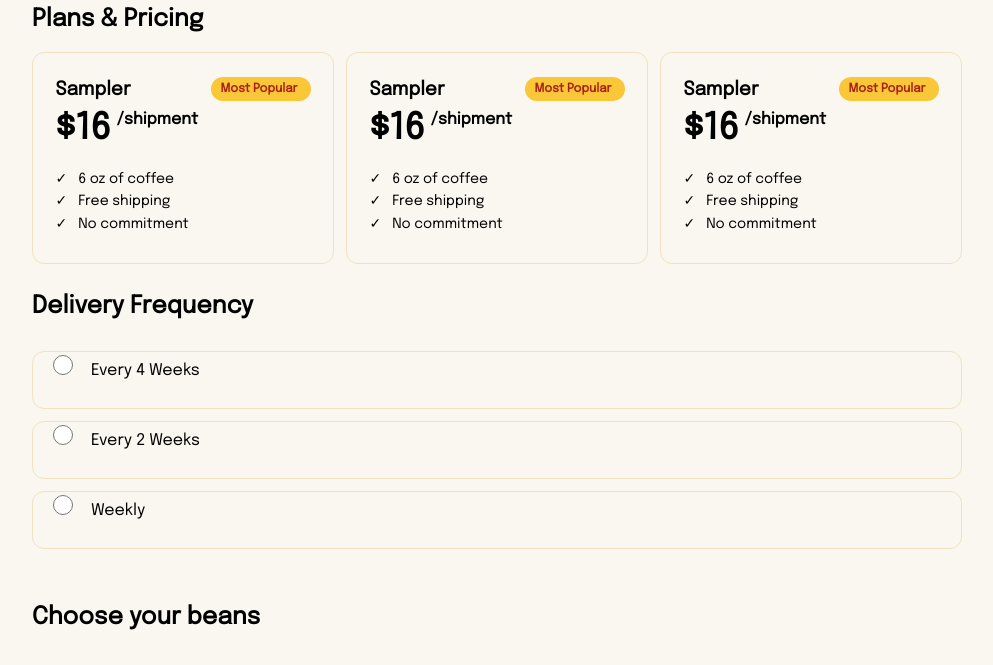
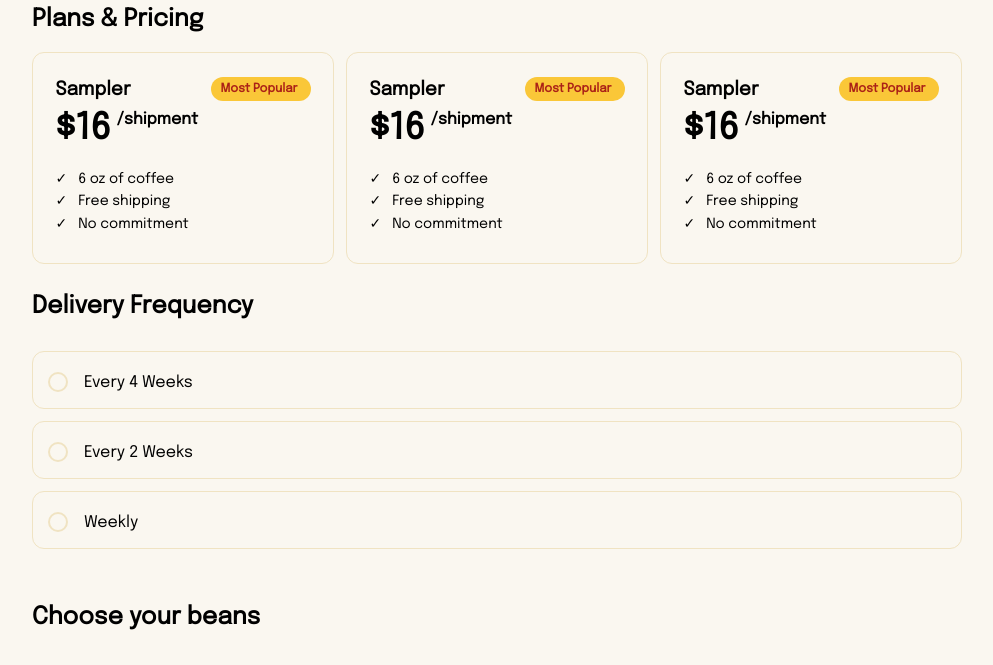
Before and after one commit to mpratdev/COFFEE-INDEX, a plain HTML site: page subscriptions.html in a window 1280 px wide. Shown: the part 764-1429 px from the top of the page, without its empty margins (143-1136 px from the left). Drawn offline with Linux system fonts and the light colour scheme.

Commit message:
subscription plans and delivery sections

```diff
--- a/styles.css
+++ b/styles.css
@@ -1,18 +1,14 @@
 /* GENERAL */
-
 
 body {
   margin: 0;
   padding: 0;
   background-color: #FAF7F0;
-    font-family: 'Epilogue' , monospace;
+  font-family: 'Epilogue', monospace;
 }
 
 
-
-
 /* NAVIGATION BAR */
-
 
 nav {
   width: 100%;
@@ -23,13 +19,11 @@ body {
   box-sizing: border-box;
 }
 
-
 #nav-a-crown {
   text-decoration: none;
   color: currentColor;
   display: flex;
 }
-
 
 .div-nav-icon {
   display: flex;
@@ -39,7 +33,6 @@ body {
   letter-spacing: 1px;
   align-items: center;
 }
-
 
 .div-nav-icon svg {
   vertical-align: middle;
@@ -235,7 +228,7 @@ body {
 }
 
 
-  /* SUBSCRIPTIONS */
+/* SUBSCRIPTIONS header */
 
 .header-subscription {
   background-image: url(https://tse3.mm.bing.net/th/id/OIG4.pZsN74Ub5Nv59m9yCSlH?pid=ImgGn);
@@ -244,6 +237,9 @@ body {
   background-position: 0 -20px;
   border-radius: 16px;
 }
+
+
+/* SUBSCRIPTIONS sections */
 
 #h2-better {
   font-size: 36px;
@@ -258,6 +254,9 @@ body {
 .section-subscription {
   margin-top: 30px;
 }
+
+
+/* SUBSCRIPTIONS cards - plans & pricing*/
 
 .section-card-subscription {
   width: 300px;
@@ -274,6 +273,18 @@ body {
 
 .section-card-subscription:hover {
   background: #F0E3C2;
+  border-color: #FAC738;
+}
+
+/* static background and border when checked */
+
+.transparent {
+  display: none;
+}
+
+input[type="radio"]:checked+.section-card-subscription {
+  background: #F0E3C2;
+  border-color: #FAC738;
 }
 
 .subs-ul {
@@ -331,9 +342,17 @@ body {
   margin-right: 11px;
 }
 
+
+/* SUBSCRIPTIONS section - delivery frequency */
+
 .delivery-frequency {
   height: 224px;
   padding-top: 12px;
+}
+
+.week-2 {
+  margin-top: 12px;
+  margin-bottom: 12px;
 }
 
 .delivery-form-input {
@@ -341,14 +360,56 @@ body {
   height: 56px;
   border: 1px solid #F0E3C2;
   border-radius: 12px;
+  display: flex;
+  align-items: center;
 }
 
-  .delivery-form-input input{
-    width: 50px;
-    height: 20px;
+.delivery-form-input span {
+  padding-top: 6px;
 }
 
-  .week-2 {
-    margin-top: 12px;
-    margin-bottom: 12px;
+.delivery-form-input input[type="radio"] {
+  appearance: none;
+  -webkit-appearance: none;
+  -moz-appearance: none;
+  width: 20px;
+  height: 20px;
+  border: 2px solid #F0E3C2;
+  border-radius: 50%;
+  outline: none;
+  margin-right: 16px;
+  background-color: #faf7f0;
+  position: relative;
+  margin: 19px 16px 15px 15px;
 }
+
+.delivery-form-input input[type="radio"]::before {
+  content: "";
+  display: block;
+  width: 10px;
+  height: 10px;
+  background-color: transparent;
+  border-radius: 50%;
+  position: absolute;
+  top: 50%;
+  left: 50%;
+  transform: translate(-50%, -50%);
+}
+
+.delivery-form-input input[type="radio"]:checked::before {
+  background-color: #FAC738;
+}
+
+input[type="radio"]:checked {
+  border-color: #FAC738;
+}
+
+/* background and border change when checked */
+.delivery-form-input:has(input:checked) {
+  background-color: #F0E3C2;
+  border-color: #FAC738;
+}
+
+.delivery-form-input:has(input:checked) input[type="radio"]:checked {
+  background-color: #F0E3C2;
+}
--- a/subscriptions.html
+++ b/subscriptions.html
@@ -1,5 +1,6 @@
 <!DOCTYPE html>
 <html lang="en">
+
 <head>
   <meta charset="UTF-8">
   <meta name="viewport" content="width=device-width, initial-scale=1.0">
@@ -9,12 +10,14 @@
   <link rel="icon" type="image/svg" href="images/crown.png">
   <!-- other meta and open graph-->
 </head>
+
 <body>
   <nav>
     <a id="nav-a-crown" href="index.html">
       <div class="div-nav-icon">
-            <svg width="21" height="21" viewBox="0 0 24 24" stroke-width="1.5" stroke="currentColor" fill="currentColor" stroke-linecap="round" stroke-linejoin="round">
-                <path stroke="none" d="M0 0h24v24H0z" fill="none"/>
+        <svg width="21" height="21" viewBox="0 0 24 24" stroke-width="1.5" stroke="currentColor" fill="currentColor"
+          stroke-linecap="round" stroke-linejoin="round">
+          <path stroke="none" d="M0 0h24v24H0z" fill="none" />
           <path d="M12 6l4 6l5 -4l-2 10h-14l-2 -10l5 4z" />
         </svg>
         Spain Coffee Co.
@@ -32,15 +35,17 @@
 
       <div class="div-nav-right-icons">
         <div class="div-nav-right-icon">
-            <svg width="22" height="22" viewBox="0 0 24 24" stroke-width="1.5" stroke="black" fill="none" stroke-linecap="round" stroke-linejoin="round">
-              <path stroke="none" d="M0 0h24v24H0z" fill="none"/>
+          <svg width="22" height="22" viewBox="0 0 24 24" stroke-width="1.5" stroke="black" fill="none"
+            stroke-linecap="round" stroke-linejoin="round">
+            <path stroke="none" d="M0 0h24v24H0z" fill="none" />
             <path d="M10 10m-7 0a7 7 0 1 0 14 0a7 7 0 1 0 -14 0" />
             <path d="M21 21l-6 -6" />
           </svg>
         </div>
         <div class="div-nav-right-icon">
-            <svg width="22" height="22" viewBox="0 0 24 24" stroke-width="1.2" stroke="black" fill="none" stroke-linecap="round" stroke-linejoin="round">
-              <path stroke="none" d="M0 0h24v24H0z" fill="none"/>
+          <svg width="22" height="22" viewBox="0 0 24 24" stroke-width="1.2" stroke="black" fill="none"
+            stroke-linecap="round" stroke-linejoin="round">
+            <path stroke="none" d="M0 0h24v24H0z" fill="none" />
             <path d="M6 19m-2 0a2 2 0 1 0 4 0a2 2 0 1 0 -4 0" />
             <path d="M17 19m-2 0a2 2 0 1 0 4 0a2 2 0 1 0 -4 0" />
             <path d="M17 17h-11v-14h-2" />
@@ -62,15 +67,21 @@
         <div class="div-header-content">
           <h1>Never run out of your favorite beans</h1>
           <h2>Enjoy a steady supply of our best roasts, delivered to your door.</h2>
-            <a href="#"><div>Subscribe Now</div></a>
+          <a href="#">
+            <div>Subscribe Now</div>
+          </a>
         </div>
       </div>
     </section>
+
     <h2 id="h2-better">A better way to brew</h2>
+
     <section class="section-subscription section-plans">
       <h2>Plans & Pricing</h2>
 
-        <div class="section-cards">
+      <form class="section-cards">
+        <label>
+          <input class="transparent" type="radio" name="plan" value="1">
           <div class="section-card-subscription">
             <section class="section-card-subs-inside">
               <header class="plan-name">
@@ -90,7 +101,10 @@
               </ul>
             </section>
           </div>
+        </label>
 
+        <label>
+          <input class="transparent" type="radio" name="plan" value="2">
           <div class="section-card-subscription">
             <section class="section-card-subs-inside">
               <header class="plan-name">
@@ -110,7 +124,10 @@
               </ul>
             </section>
           </div>
+        </label>
 
+        <label>
+          <input class="transparent" type="radio" name="plan" value="1">
           <div class="section-card-subscription">
             <section class="section-card-subs-inside">
               <header class="plan-name">
@@ -130,7 +147,8 @@
               </ul>
             </section>
           </div>
-        </div>
+        </label>
+      </form>
 
     </section>
 
@@ -138,15 +156,24 @@
       <h2>Delivery Frequency</h2>
 
       <form class="delivery-frequency">
+        <label>
           <div class="delivery-form-input">
-            <input type="radio" name="frequency" value="4">Every 4 Weeks
+            <input type="radio" name="frequency" value="4">
+            <span>Every 4 Weeks</span>
           </div>
+        </label>
+
+        <label>
           <div class="delivery-form-input week-2">
-            <input type="radio" name="frequency" value="2">Every 2 Weeks
+            <input type="radio" name="frequency" value="2"><span>Every 2 Weeks</span>
           </div>
+        </label>
+
+        <label>
           <div class="delivery-form-input">
-            <input type="radio" name="frequency" value="1">Weekly
+            <input type="radio" name="frequency" value="1"><span>Weekly</span>
           </div>
+        </label>
       </form>
     </section>
 
@@ -155,4 +182,5 @@
     </section>
   </main>
 </body>
+
 </html>
```
Lines whose indentation alone changed are shown as unchanged.
